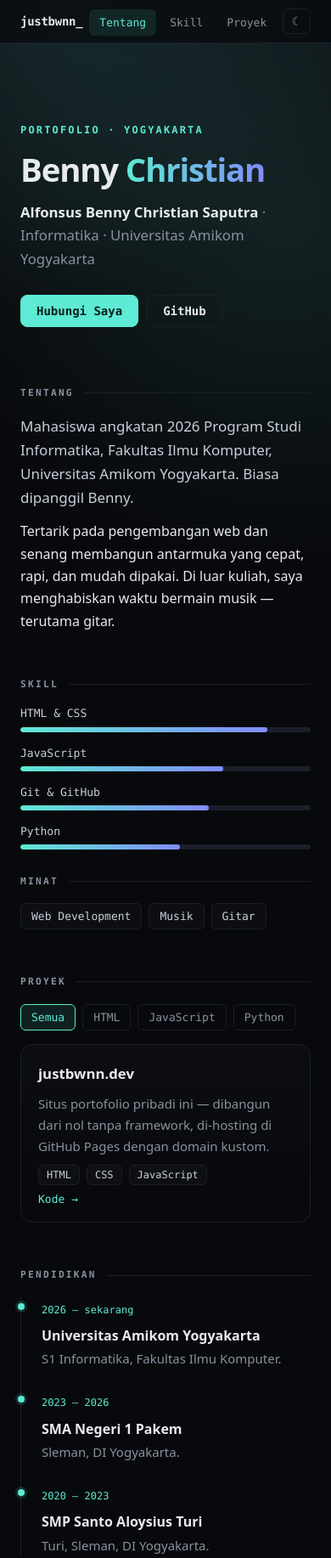
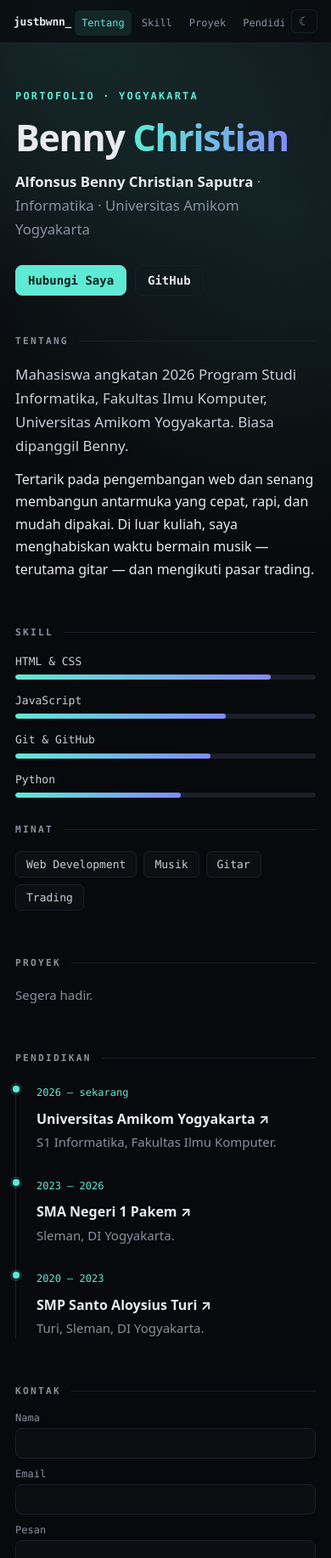
Before and after one commit to justbwnn/justbwnn.github.io, a plain HTML site: page index.html in a window 390 px wide. Shown: the top 1834 px of the page at 85% size. Drawn offline with Linux system fonts and the light colour scheme.

Commit message:
Link sekolah, shine hover, responsif mobile

```diff
--- a/index.html
+++ b/index.html
@@ -44,7 +44,7 @@
   <section id="tentang" class="reveal">
     <h2>Tentang</h2>
     <p class="lead">Mahasiswa angkatan 2026 Program Studi Informatika, Fakultas Ilmu Komputer, Universitas Amikom Yogyakarta. Biasa dipanggil Benny.</p>
-    <p>Tertarik pada pengembangan web dan senang membangun antarmuka yang cepat, rapi, dan mudah dipakai. Di luar kuliah, saya menghabiskan waktu bermain musik — terutama gitar.</p>
+    <p>Tertarik pada pengembangan web dan senang membangun antarmuka yang cepat, rapi, dan mudah dipakai. Di luar kuliah, saya menghabiskan waktu bermain musik — terutama gitar — dan mengikuti pasar trading.</p>
   </section>
 
   <section id="skill" class="reveal">
@@ -60,26 +60,13 @@
       <li>Web Development</li>
       <li>Musik</li>
       <li>Gitar</li>
+      <li>Trading</li>
     </ul>
   </section>
 
   <section id="proyek" class="reveal">
     <h2>Proyek</h2>
-    <div class="filters" role="group" aria-label="Filter proyek">
-      <button type="button" class="filter active" data-tag="all">Semua</button>
-      <button type="button" class="filter" data-tag="HTML">HTML</button>
-      <button type="button" class="filter" data-tag="JavaScript">JavaScript</button>
-      <button type="button" class="filter" data-tag="Python">Python</button>
-    </div>
-    <div class="grid" id="projects">
-      <article class="project" data-tags="HTML CSS JavaScript">
-        <h3>justbwnn.dev</h3>
-        <p>Situs portofolio pribadi ini — dibangun dari nol tanpa framework, di-hosting di GitHub Pages dengan domain kustom.</p>
-        <ul class="tags"><li>HTML</li><li>CSS</li><li>JavaScript</li></ul>
-        <a class="more" href="https://github.com/justbwnn/justbwnn.github.io" target="_blank" rel="noopener">Kode →</a>
-      </article>
-    </div>
-    <p class="empty" id="empty" hidden>Belum ada proyek dengan kategori ini.</p>
+    <p class="empty">Segera hadir.</p>
   </section>
 
   <section id="pendidikan" class="reveal">
@@ -87,17 +74,17 @@
     <ul class="timeline">
       <li>
         <time>2026 — sekarang</time>
-        <h3>Universitas Amikom Yogyakarta</h3>
+        <h3><a href="https://amikom.ac.id/" target="_blank" rel="noopener">Universitas Amikom Yogyakarta ↗</a></h3>
         <p>S1 Informatika, Fakultas Ilmu Komputer.</p>
       </li>
       <li>
         <time>2023 — 2026</time>
-        <h3>SMA Negeri 1 Pakem</h3>
+        <h3><a href="https://sman1pakem.sch.id/" target="_blank" rel="noopener">SMA Negeri 1 Pakem ↗</a></h3>
         <p>Sleman, DI Yogyakarta.</p>
       </li>
       <li>
         <time>2020 — 2023</time>
-        <h3>SMP Santo Aloysius Turi</h3>
+        <h3><a href="https://aloysiusturi.sch.id/" target="_blank" rel="noopener">SMP Santo Aloysius Turi ↗</a></h3>
         <p>Turi, Sleman, DI Yogyakarta.</p>
       </li>
     </ul>
@@ -149,7 +136,7 @@
   // project filter
   const cards = [...document.querySelectorAll("#projects .project")];
   const empty = document.getElementById("empty");
-  document.querySelectorAll(".filter").forEach(b => b.addEventListener("click", () => {
+  if (cards.length) document.querySelectorAll(".filter").forEach(b => b.addEventListener("click", () => {
     document.querySelector(".filter.active").classList.remove("active");
     b.classList.add("active");
     const tag = b.dataset.tag;
@@ -159,7 +146,7 @@
       c.hidden = !ok;
       if (ok) shown++;
     });
-    empty.hidden = shown > 0;
+    if (empty) empty.hidden = shown > 0;
   }));
 
   // scroll progress
@@ -200,6 +187,32 @@
       card.style.setProperty("--my", e.clientY - r.top + "px");
     });
   });
+
+  // button spotlight + magnetic pull (smoothed with rAF lerp)
+  if (!reduced) {
+    const btns = [...document.querySelectorAll(".cta a, .links a, .copy, form button, .theme")];
+    btns.forEach(el => {
+      el.classList.add("magnet");
+      const s = { tx: 0, ty: 0, cx: 0, cy: 0, on: false };
+      const loop = () => {
+        s.cx += (s.tx - s.cx) * .12;
+        s.cy += (s.ty - s.cy) * .12;
+        el.style.transform = `translate(${s.cx}px, ${s.cy}px)`;
+        if (s.on || Math.abs(s.tx - s.cx) > .05 || Math.abs(s.ty - s.cy) > .05) requestAnimationFrame(loop);
+        else el.style.transform = "";
+      };
+      el.addEventListener("pointermove", e => {
+        const r = el.getBoundingClientRect();
+        const x = e.clientX - r.left, y = e.clientY - r.top;
+        el.style.setProperty("--mx", x + "px");
+        el.style.setProperty("--my", y + "px");
+        s.tx = (x / r.width - .5) * 8;
+        s.ty = (y / r.height - .5) * 6;
+        if (!s.on) { s.on = true; requestAnimationFrame(loop); }
+      });
+      el.addEventListener("pointerleave", () => { s.tx = s.ty = 0; s.on = false; requestAnimationFrame(loop); });
+    });
+  }
 
   // particle network background
   const cv = document.getElementById("bg");
--- a/style.css
+++ b/style.css
@@ -47,7 +47,8 @@ a:hover { color: var(--fg); text-decoration: none; }
   background: color-mix(in srgb, var(--bg) 72%, transparent); border-bottom: 1px solid var(--line);
   padding-inline: max(24px, calc((100vw - 760px) / 2));
 }
-.nav ul { display: flex; gap: 4px; list-style: none; margin: 0; padding: 12px 0; overflow-x: auto; margin-left: auto; }
+.nav ul { display: flex; gap: 4px; list-style: none; margin: 0; padding: 12px 0; overflow-x: auto; margin-left: auto; scrollbar-width: none; }
+.nav ul::-webkit-scrollbar { display: none; }
 .nav a { font: 500 .8125rem/1 var(--mono); color: var(--muted); padding: 8px 12px; border-radius: 6px; white-space: nowrap; }
 .nav a:hover, .nav a:focus-visible { color: var(--fg); background: var(--panel); }
 .nav .brand { font: 700 .875rem/1 var(--mono); color: var(--fg); padding: 8px 0; letter-spacing: -.02em; }
@@ -87,12 +88,37 @@ h1 .accent { background: linear-gradient(90deg, var(--accent), var(--accent2));
 .role strong { color: var(--fg); font-weight: 600; }
 .cta { display: flex; flex-wrap: wrap; gap: 10px; margin-top: 28px; }
 .cta a {
+  position: relative; overflow: hidden; isolation: isolate;
   padding: 11px 18px; border-radius: 8px; border: 1px solid var(--line);
   font: 600 .875rem/1 var(--mono); color: var(--fg); transition: border-color .2s, background .2s, color .2s;
 }
+.cta a::before {
+  content: ""; position: absolute; inset: 0; z-index: -1;
+  background: radial-gradient(120px circle at var(--mx, 50%) var(--my, 50%), var(--glow), transparent 70%);
+  opacity: 0; transition: opacity .25s;
+}
+.cta a:hover::before, .cta a:focus-visible::before { opacity: 1; }
 .cta a:hover { border-color: var(--accent); color: var(--accent); background: rgba(94,234,212,.06); }
+.cta a.primary::before { background: radial-gradient(120px circle at var(--mx, 50%) var(--my, 50%), rgba(255,255,255,.35), transparent 70%); }
 .cta a.primary { background: var(--accent); border-color: var(--accent); color: var(--on-accent); }
 .cta a.primary:hover { background: var(--accent-hover); color: var(--on-accent); }
+
+/* shine sweep on hover — shared by buttons */
+.cta a::after, .links a::after, .copy::after, form button::after {
+  content: ""; position: absolute; inset: 0; z-index: -1; pointer-events: none;
+  background: linear-gradient(105deg, transparent 35%, rgba(255,255,255,.22) 50%, transparent 65%);
+  transform: translateX(-120%);
+  opacity: 0;
+}
+.cta a.primary::after, form button::after {
+  background: linear-gradient(105deg, transparent 35%, rgba(255,255,255,.55) 50%, transparent 65%);
+}.cta a:hover::after, .links a:hover::after, .copy:hover::after, form button:hover::after {
+  opacity: 1; animation: shine .7s cubic-bezier(.4,0,.2,1);
+}
+@keyframes shine { to { transform: translateX(120%); } }
+form button { position: relative; overflow: hidden; isolation: isolate; }
+
+.magnet { will-change: transform; transition: transform .35s cubic-bezier(.22,1,.36,1); }
 
 section { margin-bottom: 56px; scroll-margin-top: 72px; }
 h2 {
@@ -117,13 +143,34 @@ p { margin: 0 0 12px; }
 .bar i { display: block; height: 100%; border-radius: 99px; background: linear-gradient(90deg, var(--accent), var(--accent2)); width: var(--w, 0); }
 @media (max-width: 520px) { .skill-row { grid-template-columns: 1fr; gap: 6px; } }
 
+@media (max-width: 600px) {
+  .wrap { padding: 56px 18px 48px; }
+  header { margin-bottom: 48px; }
+  .nav { padding-inline: 16px; gap: 4px; }
+  .nav .brand { font-size: .8125rem; }
+  .nav a { padding: 8px 8px; font-size: .75rem; }
+  .theme { margin-left: 4px; padding: 6px 8px; }
+  .cta a, .links a, .copy { padding: 10px 14px; }
+  .links { gap: 8px; }
+  .grid { grid-template-columns: 1fr; }
+  .timeline li { padding-left: 18px; }
+  form { max-width: none; }
+  h1 { font-size: clamp(2rem, 11vw, 2.8rem); }
+}
+
+@media (hover: none) {
+  .magnet { transition: none; }
+  .cta a:hover::after, .links a:hover::after, .copy:hover::after, form button:hover::after { animation: none; opacity: 0; }
+  .project:hover { transform: none; }
+}
+
 /* project */
 .grid { display: grid; grid-template-columns: repeat(auto-fit, minmax(220px, 1fr)); gap: 12px; }
 .project {
   position: relative; display: flex; flex-direction: column; gap: 10px;
   padding: 20px; border: 1px solid var(--line); border-radius: 14px;
   background: linear-gradient(180deg, var(--panel), transparent);
-  transition: border-color .25s, transform .25s, box-shadow .25s;
+  transition: border-color .3s cubic-bezier(.22,1,.36,1), transform .3s cubic-bezier(.22,1,.36,1), box-shadow .3s cubic-bezier(.22,1,.36,1);
 }
 .project::before {
   content: ""; position: absolute; inset: 0; border-radius: inherit; pointer-events: none;
@@ -147,6 +194,8 @@ p { margin: 0 0 12px; }
 .timeline li:last-child { padding-bottom: 0; }
 .timeline time { font: 500 .75rem/1 var(--mono); color: var(--accent); }
 .timeline h3 { margin: 6px 0 2px; font-size: 1rem; }
+.timeline h3 a { color: var(--fg); transition: color .2s; }
+.timeline h3 a:hover { color: var(--accent); }
 .timeline p { margin: 0; color: var(--muted); font-size: .9375rem; }
 
 /* contact form */
@@ -168,10 +217,17 @@ form button:hover { background: var(--accent-hover); }
 
 .links { display: flex; flex-wrap: wrap; gap: 10px; list-style: none; padding: 0; margin: 0; }
 .links a {
+  position: relative; overflow: hidden; isolation: isolate;
   display: inline-block; padding: 10px 16px; border-radius: 8px;
   border: 1px solid var(--line); font: 500 .875rem/1 var(--mono); color: var(--fg);
   transition: border-color .2s, color .2s, background .2s;
 }
+.links a::before {
+  content: ""; position: absolute; inset: 0; z-index: -1;
+  background: radial-gradient(120px circle at var(--mx, 50%) var(--my, 50%), var(--glow), transparent 70%);
+  opacity: 0; transition: opacity .25s;
+}
+.links a:hover::before, .links a:focus-visible::before { opacity: 1; }
 .links a:hover { border-color: var(--accent); color: var(--accent); background: rgba(94,234,212,.05); }
 
 footer {
@@ -182,7 +238,7 @@ footer .cursor { color: var(--accent); animation: blink 1.1s steps(2, start) inf
 @keyframes blink { to { visibility: hidden; } }
 
 /* reveal on scroll (progressive enhancement: visible by default) */
-.js .reveal { opacity: 0; transform: translateY(12px); transition: opacity .5s, transform .5s; }
+.js .reveal { opacity: 0; transform: translateY(12px); transition: opacity .6s cubic-bezier(.22,1,.36,1), transform .6s cubic-bezier(.22,1,.36,1); }
 .js .reveal.in { opacity: 1; transform: none; }
 
 /* scroll progress */
@@ -198,12 +254,19 @@ footer .cursor { color: var(--accent); animation: blink 1.1s steps(2, start) inf
 
 /* copy email */
 .copy {
+  position: relative; overflow: hidden; isolation: isolate;
   cursor: pointer; background: none; border: 1px solid var(--line); border-radius: 8px;
   color: var(--fg); font: 500 .875rem/1 var(--mono); padding: 10px 16px;
   transition: border-color .2s, color .2s, background .2s;
 }
 .copy:hover { border-color: var(--accent); color: var(--accent); background: var(--glow); }
 .copy.done { color: var(--accent); border-color: var(--accent); }
+.copy::before {
+  content: ""; position: absolute; inset: 0; z-index: -1;
+  background: radial-gradient(120px circle at var(--mx, 50%) var(--my, 50%), var(--glow), transparent 70%);
+  opacity: 0; transition: opacity .25s;
+}
+.copy:hover::before { opacity: 1; }
 
 @media (prefers-reduced-motion: reduce) {
   html { scroll-behavior: auto; }
```
